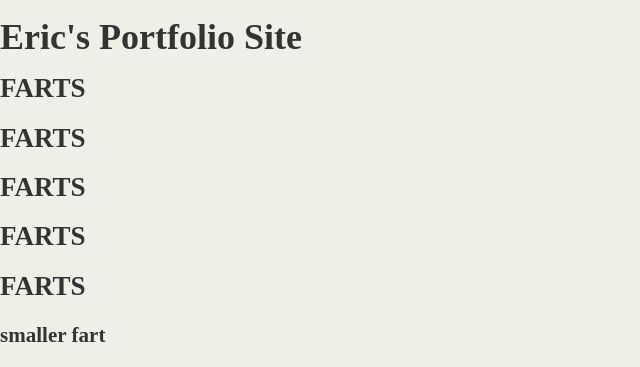
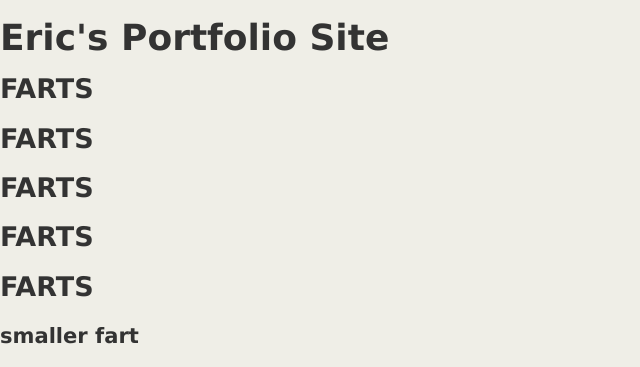
Before and after one commit to bigPoppaChop/bigPoppaChop.github.io, a plain HTML site: page index.html in a window 1280 px wide. Shown: the top 367 px of the page, without its empty margins (0-640 px from the left). Drawn offline with Linux system fonts and the light colour scheme.

Commit message:
fixed font

```diff
--- a/main.css
+++ b/main.css
@@ -1,7 +1,7 @@
 body {
   padding: 0;
   margin: 0;
-  font-family: 'Sevastopol-Interface', bold;
+  font-family: "Lucida Sans Unicode", "Lucida Grande", sans-serif;
   font-size: 18px;
   line-height: 150%;
   color: #333;
```
